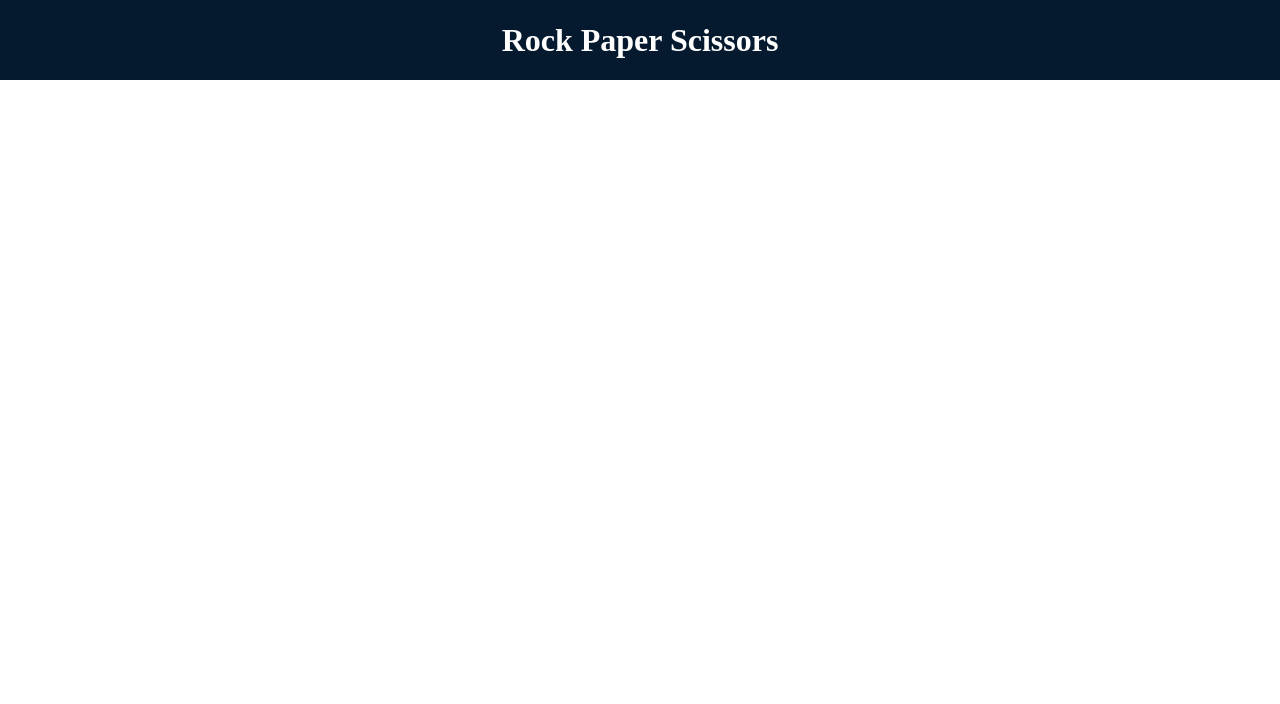
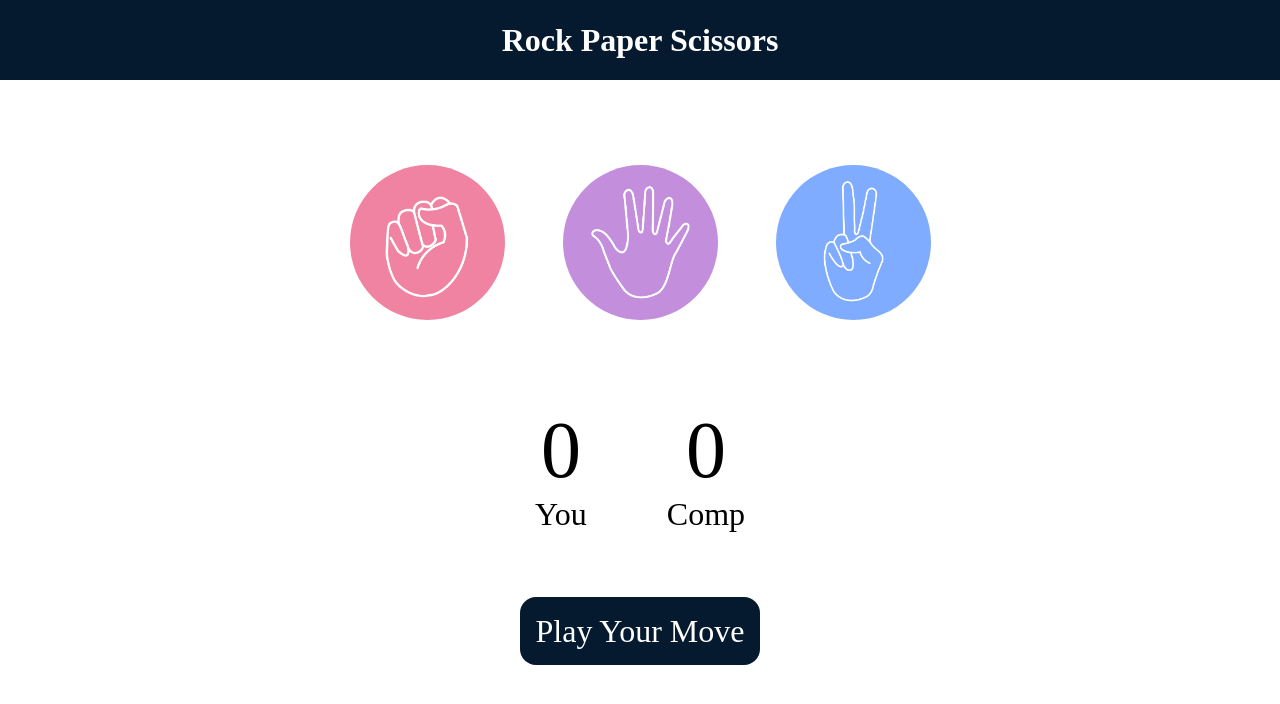
Before and after one commit to kisnaXD/rockpaperscissors-withjs, a plain HTML site: page index.html in a window 1280 px wide. Drawn offline with Linux system fonts and the light colour scheme.

Commit message:
Final Commit

```diff
--- a/index.html
+++ b/index.html
@@ -13,6 +13,33 @@
         </div>
     </header>
 
+    <div class="buttons">
+        <div class = 'choice' id="rock">
+            <img src="assets/rock.png" />
+        </div>
+        <div class = 'choice' id="paper">
+            <img src="assets/paper.png" />
+        </div>
+        <div class = 'choice' id="scissors">
+            <img src="assets/scissors.png" />
+        </div>
+    </div>
+
+    <div class="scoreboard">
+        <div class="score">
+            <p class="you">0</p>
+            <p>You</p>
+        </div>
+        <div class="score">
+            <p class="comp">0</p>
+            <p>Comp</p>
+        </div>
+    </div>
+
+    <div class="result">
+        <p id="msg">Play Your Move</p>
+    </div>
+
     <script src="script.js"></script>
 </body>
 </html>
--- a/script.js
+++ b/script.js
@@ -0,0 +1,32 @@
+let userScore = 0;
+let compScore = 0;
+let a = ["rock", "paper", "scissors"];
+let you = document.querySelector(".you");
+let comp = document.querySelector(".comp");
+const choices = document.querySelectorAll(".choice");
+let result = document.querySelector("#msg")
+choices.forEach((choice) => {
+    choice.addEventListener("click", () => {
+        let i = Math.floor(Math.random()*a.length);
+        let r = a[i];
+        if((choice.id === "rock" && r === "scissors") || (choice.id === "scissors" && r === "paper") || (choice.id === "paper" && r === "rock")) {
+            result.style.backgroundColor = "green";
+            result.innerText = `Congratulations! You won, the computer selected ${r}`;
+            userScore = userScore + 1;
+        } else if((choice.id === "scisssors" && r === "rock") || (choice.id === "paper" && r === "scissors") || (choice.id === "rock" && r === "paper")) {
+            result.style.backgroundColor = "red";
+            result.innerText = `You lost! Computer selected ${r}`;
+            compScore = compScore + 1;
+        } else {
+            result.innerText = `Its a Draw! You both chose ${r}`;
+            result.style.backgroundColor = '#061A2F'
+        }
+
+        updateScores();
+    })
+})
+
+function updateScores() {
+    you.innerText = userScore;
+    comp.innerText = compScore;
+}
--- a/styles.css
+++ b/styles.css
@@ -1,6 +1,8 @@
 *{
     margin: 0px;
     padding: 0px;
+
+    text-align: center;
 }
 
 .heading {
@@ -13,3 +15,60 @@
     align-items: center;
     justify-content: center;
 }
+
+.buttons {
+    margin-top: 5rem;
+    width: 100%;
+    display: flex;
+    justify-content: center;
+    align-items: center;
+    gap: 3rem;
+}
+
+.choice {
+    height: 165px;
+    width: 165px;
+    border-radius: 50%;
+    display: flex;
+    align-items: center;
+    justify-content: center;
+}
+
+.choice:hover {
+    background-color: black;
+    cursor: pointer;
+}
+
+img {
+    height: 155px;
+    width: 155px;
+    object-fit: cover;
+    border-radius: 50%;
+}
+
+.scoreboard {
+    margin-top: 5rem;
+    width: 100%;
+    display: flex;
+    justify-content: center;
+    align-items: center;
+    gap: 5rem;
+    font-size: 2rem;
+}
+
+.you, .comp {
+    font-size: 5rem;
+}
+
+.result {
+    margin-top: 5rem;
+}
+
+#msg {
+    display: inline;
+    background-color: #061A2F;
+    color: white;
+    padding: 1rem;
+    border-radius: 1rem;
+    font-size: 2rem;
+}
```
Also changed, not shown: assets/paper.png (added), assets/rock.png (added), assets/scissors.png (added).
